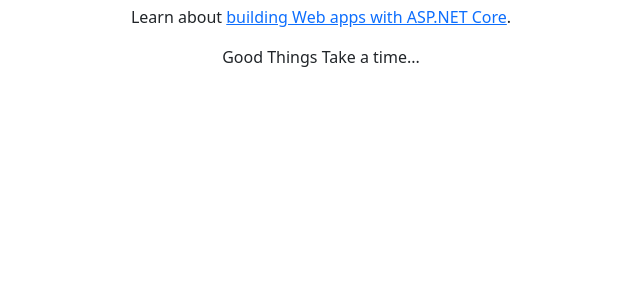
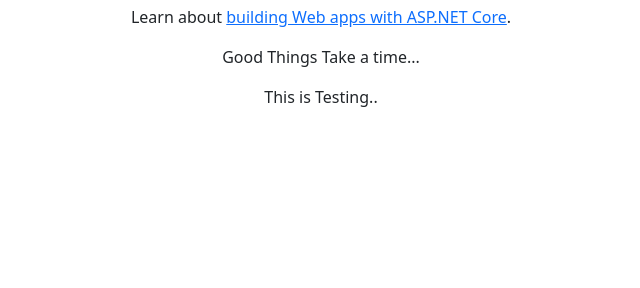
Before and after one commit to Ayushpadaliya104/Demo_Git_try1, an ASP.NET Core app: page / in a window 1280 px wide. Shown: the part 143-431 px from the top of the page, without its empty margins (319-959 px from the left). Run offline with ASP.NET Core 8, Linux system fonts and the light colour scheme; style sheets or scripts are compiled from the project's sources.

Commit message:
Test By Maulik

```diff
--- a/Git_try_1/Views/Home/Index.cshtml
+++ b/Git_try_1/Views/Home/Index.cshtml
@@ -6,4 +6,5 @@
     <h1 class="display-4">Welcome</h1>
     <p>Learn about <a href="https://learn.microsoft.com/aspnet/core">building Web apps with ASP.NET Core</a>.</p>
     <p>Good Things Take a time...</p>
+    <p>This is Testing..</p>
 </div>
```
Also changed, not shown: 1 other file.
